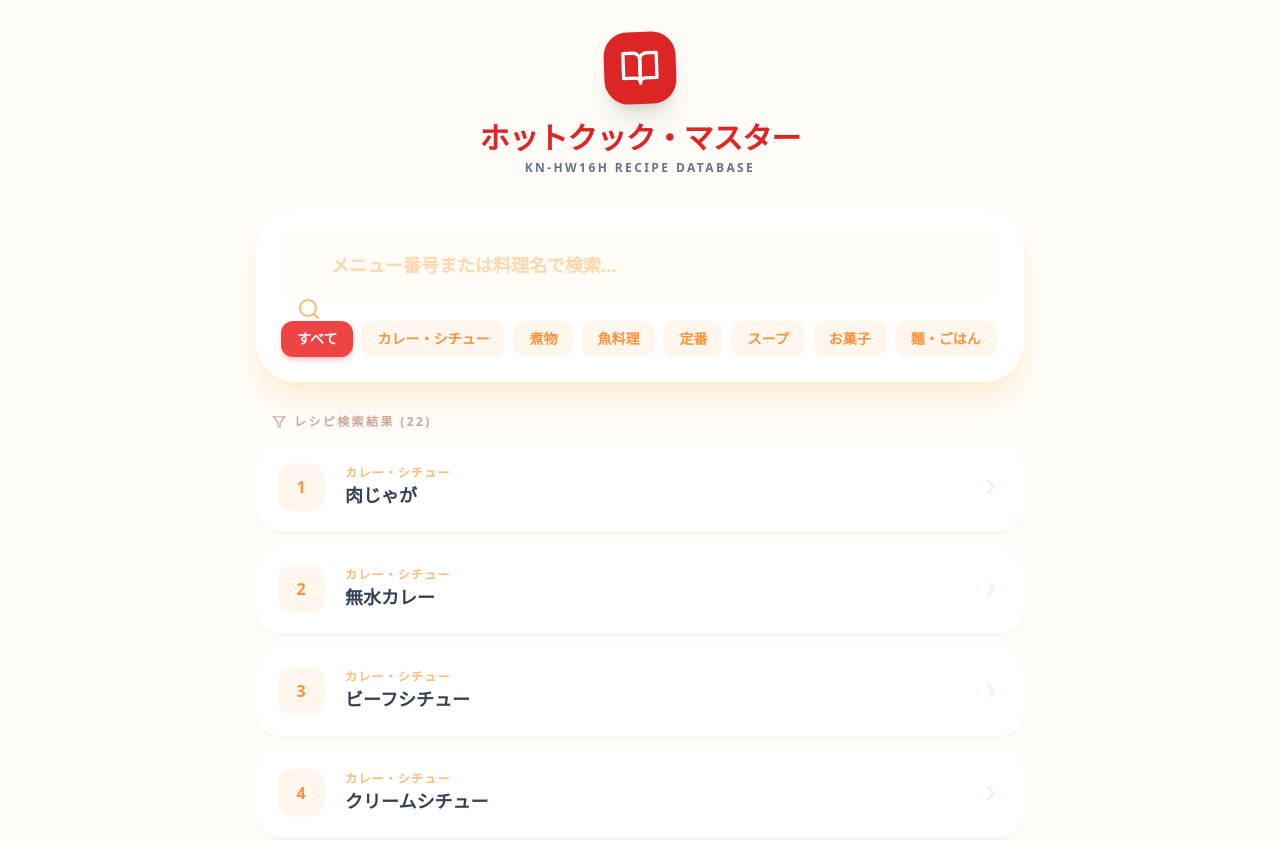
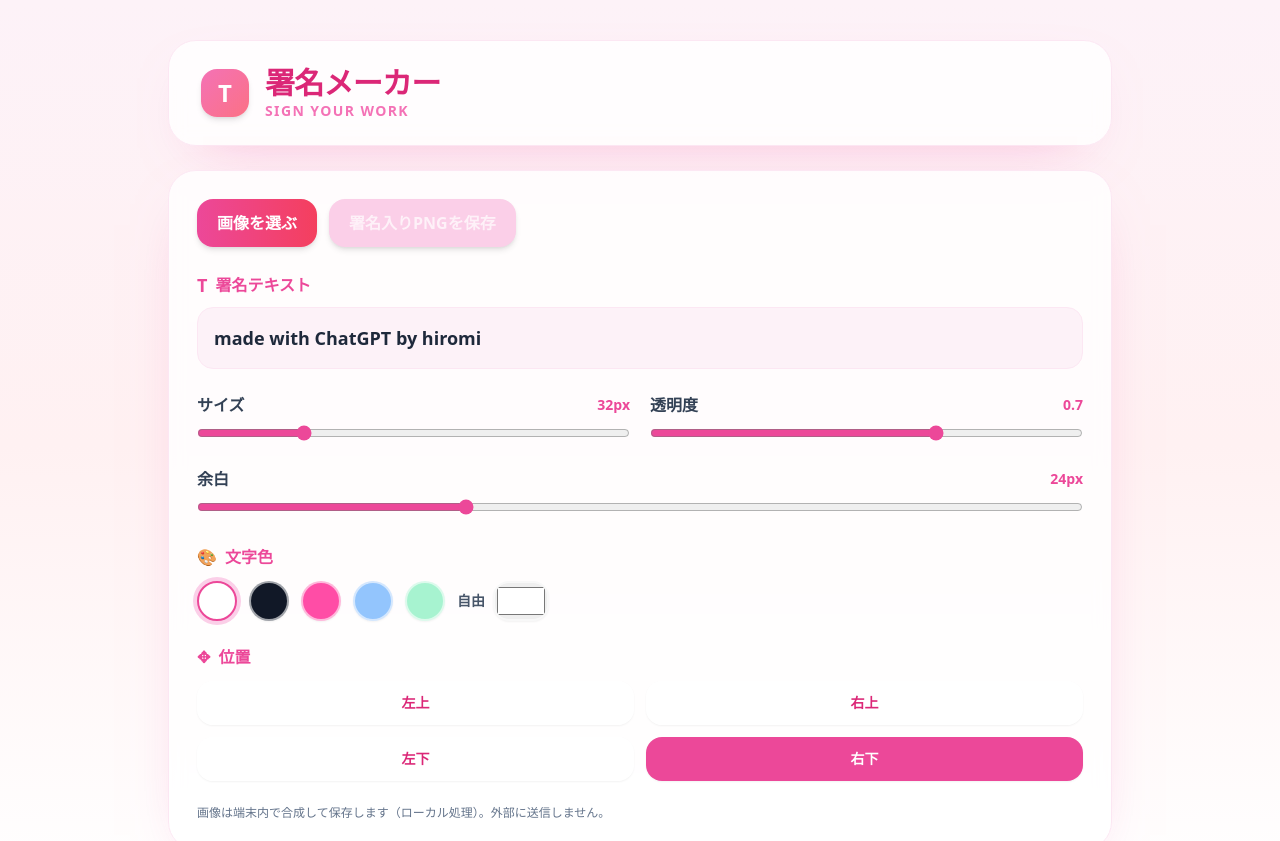
Before and after one commit to lavendel666/my-hotcook-app, a React (Vite) app: page / in a window 1280 px wide. Shown: the top 841 px of the page. Built offline with nearby package versions, Linux system fonts and the light colour scheme.

Commit message:
Update App.jsx

```diff
--- a/src/App.jsx
+++ b/src/App.jsx
@@ -1,215 +1,308 @@
-import React, { useState, useMemo } from 'react';
-import { Search, Utensils, Info, BookOpen, AlertCircle, ChevronRight, Filter } from 'lucide-react';
+import React, { useMemo, useRef, useState } from "react";
 
-// レシピデータの拡張 (主要なカテゴリーを網羅)
-const RECIPE_DATA = {
-  // --- カレー・シチュー ---
-  "1": { category: "カレー・シチュー", name: "肉じゃが", ingredients: ["じゃがいも: 3個", "たまねぎ: 2個", "にんじん: 1/2本", "牛バラ肉: 200g", "調味料(醤油・酒・砂糖・みりん 各大3)"], points: "水は入れません。野菜の水分でおいしくなります。" },
-  "2": { category: "カレー・シチュー", name: "無水カレー", ingredients: ["トマト: 3個", "たまねぎ: 2個", "鶏もも肉: 1枚", "カレールー: 4〜5皿分"], points: "トマトの水分だけで作るので濃厚な味になります。" },
-  "3": { category: "カレー・シチュー", name: "ビーフシチュー", ingredients: ["牛すね肉: 400g", "じゃがいも: 2個", "たまねぎ: 2個", "デミグラスソース缶: 1缶"], points: "お肉を赤ワインに漬けるとより柔らかくなります。" },
-  "4": { category: "カレー・シチュー", name: "クリームシチュー", ingredients: ["鶏もも肉: 1枚", "たまねぎ: 1個", "牛乳: 200ml(後入れ)"], points: "牛乳は加熱終了後に加えて延長加熱すると分離しません。" },
+export default function App() {
+  const fileRef = useRef(null);
+  const [imageUrl, setImageUrl] = useState(null);
 
-  // --- 煮物 ---
-  "5": { category: "煮物", name: "おでん", ingredients: ["大根: 300g", "練り物: 適量", "だし汁: 600ml"], points: "大根に隠し包丁を入れると味が染み込みます。" },
-  "6": { category: "煮物", name: "筑前煮", ingredients: ["鶏肉: 150g", "ごぼう: 1/2本", "れんこん: 150g"], points: "根菜は大きく切って食感を楽しみましょう。" },
-  "7": { category: "煮物", name: "かぼちゃの煮物", ingredients: ["かぼちゃ: 1/4個", "水: 大3", "調味料"], points: "皮を下に並べると煮崩れしません。" },
-  "10": { category: "煮物", name: "きんぴらごぼう", ingredients: ["ごぼう: 150g", "にんじん: 1/2本", "ごま油: 大1"], points: "まぜ技ユニットがしっかり味を絡めます。" },
-  "56": { category: "煮物", name: "豚の角煮", ingredients: ["豚バラ肉(塊): 500g", "生姜: 1かけ", "ネギの青い部分"], points: "お肉を先に下茹でするモード(No.68)を使うと脂が抜けます。" },
+  const [text, setText] = useState("made with ChatGPT by hiromi");
+  const [fontSize, setFontSize] = useState(32);
+  const [opacity, setOpacity] = useState(0.7);
+  const [padding, setPadding] = useState(24);
+  const [pos, setPos] = useState("br"); // br, bl, tr, tl
+  const [color, setColor] = useState("#ffffff");
 
-  // --- 魚料理 ---
-  "12": { category: "魚料理", name: "さばのみそ煮", ingredients: ["さば: 2〜4切れ", "生姜: 1かけ", "味噌・みりん・酒"], points: "皮を上にして重ならないように並べます。" },
-  "13": { category: "魚料理", name: "いわしの骨まで煮", ingredients: ["いわし: 6〜8匹", "梅干し: 2個", "調味料"], points: "約2時間半かけて骨まで柔らかくします。" },
-  "114": { category: "魚料理", name: "あさりの酒蒸し", ingredients: ["あさり: 300g", "酒: 大2"], points: "砂抜きをしっかりしてから調理してください。" },
+  const posLabel = useMemo(
+    () => ({
+      tl: "左上",
+      tr: "右上",
+      bl: "左下",
+      br: "右下",
+    }),
+    []
+  );
 
-  // --- スープ・汁物 ---
-  "42": { category: "スープ", name: "ポトフ", ingredients: ["ソーセージ: 4〜6本", "キャベツ: 1/4個", "水: 600ml"], points: "キャベツの芯を付けたまま大きく切ると甘みが出ます。" },
-  "43": { category: "スープ", name: "豚汁", ingredients: ["豚バラ肉: 100g", "大根: 100g", "味噌: 大4"], points: "具だくさんで野菜の旨みがしっかり出ます。" },
-  "45": { category: "スープ", name: "みそ汁", ingredients: ["豆腐・わかめなど好きな具材", "だし汁: 600ml"], points: "毎朝の時短に最適です。" },
+  function onPickFile(e) {
+    const file = e.target.files?.[0];
+    if (!file) return;
+    const url = URL.createObjectURL(file);
+    setImageUrl(url);
+  }
 
-  // --- 麺・ごはん ---
-  "100": { category: "麺・ごはん", name: "ナポリタン風パスタ", ingredients: ["パスタ(7分茹で): 100g", "玉ねぎ・ピーマン", "水: 220ml"], points: "乾麺のまま入れてOK！半分に折って入れます。" },
-  "101": { category: "麺・ごはん", name: "ちゃんぽん麺", ingredients: ["ちゃんぽん麺: 1玉", "冷凍シーフードミックス", "水: 200ml"], points: "野菜たっぷりで栄養満点です。" },
+  async function downloadMerged() {
+    if (!imageUrl) return;
 
-  // --- お菓子・パン ---
-  "63": { category: "お菓子", name: "スポンジケーキ", ingredients: ["卵: 3個", "小麦粉: 90g", "砂糖: 90g"], points: "内鍋にバターをしっかり塗ると綺麗に取り出せます。" },
-  "64": { category: "お菓子", name: "ブラウニー", ingredients: ["チョコ: 100g", "くるみ: 適量"], points: "濃厚でしっとりした仕上がりになります。" },
-  "108": { category: "お菓子", name: "サラダチキン", ingredients: ["鶏むね肉: 1枚(250g)", "塩・酒"], points: "低温調理でしっとりジューシーに仕上がります。" },
+    const img = new Image();
+    img.crossOrigin = "anonymous";
+    img.src = imageUrl;
 
-  // --- その他・定番 ---
-  "26": { category: "定番", name: "ゆで卵", ingredients: ["卵: 1〜6個", "水: 100ml"], points: "蒸し板を使います。好みの固さで時間を調整してください。" },
-  "80": { category: "定番", name: "麻婆豆腐", ingredients: ["豆腐: 1丁", "ひき肉: 100g", "合わせ調味料"], points: "豆腐が崩れないようにそっと入れます。" }
-};
+    await new Promise((resolve, reject) => {
+      img.onload = resolve;
+      img.onerror = reject;
+    });
 
-const App = () => {
-  const [query, setQuery] = useState('');
-  const [activeCategory, setActiveCategory] = useState('すべて');
-  const [result, setResult] = useState(null);
+    const canvas = document.createElement("canvas");
+    canvas.width = img.naturalWidth;
+    canvas.height = img.naturalHeight;
 
-  const categories = ['すべて', ...new Set(Object.values(RECIPE_DATA).map(r => r.category))];
+    const ctx = canvas.getContext("2d");
+    ctx.drawImage(img, 0, 0);
 
-  // フィルタリングされたレシピリスト
-  const filteredList = useMemo(() => {
-    return Object.entries(RECIPE_DATA).filter(([no, data]) => {
-      const matchesCategory = activeCategory === 'すべて' || data.category === activeCategory;
-      const matchesQuery = no.includes(query) || data.name.includes(query);
-      return matchesCategory && matchesQuery;
-    });
-  }, [query, activeCategory]);
+    const scale = canvas.width / 1200;
+    const fs = Math.max(12, Math.round(fontSize * scale));
+    const pad = Math.round(padding * scale);
 
-  const handleSearch = (no) => {
-    setResult(RECIPE_DATA[no]);
-    setQuery(no);
+    ctx.font = `${fs}px system-ui, -apple-system, Segoe UI, Roboto, sans-serif`;
+    ctx.fillStyle = color;
+    ctx.globalAlpha = opacity;
+
+    const metrics = ctx.measureText(text);
+    const textW = metrics.width;
+    const textH = fs;
+
+    let x = pad;
+    let y = canvas.height - pad;
+
+    ctx.textBaseline = "bottom";
+
+    if (pos === "br") {
+      x = canvas.width - pad - textW;
+      y = canvas.height - pad;
+    } else if (pos === "bl") {
+      x = pad;
+      y = canvas.height - pad;
+    } else if (pos === "tr") {
+      x = canvas.width - pad - textW;
+      y = pad + textH;
+    } else if (pos === "tl") {
+      x = pad;
+      y = pad + textH;
+    }
+
+    // 文字を読みやすくする影
+    ctx.save();
+    ctx.globalAlpha = Math.min(1, opacity);
+    ctx.shadowColor = "rgba(0,0,0,0.35)";
+    ctx.shadowBlur = Math.round(8 * scale);
+    ctx.shadowOffsetX = Math.round(2 * scale);
+    ctx.shadowOffsetY = Math.round(2 * scale);
+    ctx.fillText(text, x, y);
+    ctx.restore();
+
+    const a = document.createElement("a");
+    a.href = canvas.toDataURL("image/png");
+    a.download = "signed.png";
+    a.click();
+  }
+
+  const ColorChip = ({ value, label }) => {
+    const selected = color.toLowerCase() === value.toLowerCase();
+    return (
+      <button
+        type="button"
+        onClick={() => setColor(value)}
+        className={[
+          "h-10 w-10 rounded-full border-2 transition-all",
+          "shadow-sm",
+          selected
+            ? "border-pink-500 ring-4 ring-pink-200"
+            : "border-white/60 hover:ring-4 hover:ring-pink-100",
+        ].join(" ")}
+        aria-label={label}
+        title={label}
+        style={{ backgroundColor: value }}
+      />
+    );
+  };
+
+  const PosButton = ({ value, children }) => {
+    const active = pos === value;
+    return (
+      <button
+        type="button"
+        onClick={() => setPos(value)}
+        className={[
+          "rounded-2xl px-4 py-3 text-sm font-semibold transition-all",
+          "shadow-sm",
+          active
+            ? "bg-pink-500 text-white shadow-md"
+            : "bg-white/70 text-pink-600 hover:bg-white",
+        ].join(" ")}
+      >
+        {children}
+      </button>
+    );
   };
 
   return (
-    <div className="min-h-screen bg-orange-50/50 p-4 md:p-8 font-sans text-slate-800">
-      <div className="max-w-3xl mx-auto">
-
+    <div className="min-h-screen bg-gradient-to-b from-pink-50 via-rose-50 to-white text-slate-800">
+      <div className="mx-auto max-w-5xl p-6 md:p-10 space-y-6">
         {/* Header */}
-        <header className="text-center mb-8">
-          <div className="flex justify-center mb-4">
-            <div className="bg-red-600 p-4 rounded-3xl shadow-xl transform -rotate-2">
-              <BookOpen className="text-white w-10 h-10" />
+        <div className="rounded-[28px] bg-white/80 backdrop-blur border border-pink-100 shadow-[0_20px_60px_-35px_rgba(244,114,182,0.65)] px-6 py-6 md:px-8">
+          <div className="flex items-center gap-4">
+            <div className="h-12 w-12 rounded-2xl bg-gradient-to-br from-pink-400 to-rose-400 grid place-items-center shadow-md">
+              <span className="text-white text-2xl font-black">T</span>
             </div>
-          </div>
-          <h1 className="text-3xl font-black text-red-600 tracking-tight">ホットクック・マスター</h1>
-          <p className="text-slate-500 font-bold mt-1 uppercase text-xs tracking-[0.2em]">KN-HW16H Recipe Database</p>
-        </header>
-
-        {/* Search & Filter Section */}
-        <div className="bg-white rounded-[2.5rem] p-6 shadow-xl shadow-orange-100 border border-white mb-8">
-          <div className="relative mb-6">
-            <input
-              type="text"
-              value={query}
-              onChange={(e) => {
-                setQuery(e.target.value);
-                setResult(null);
-              }}
-              placeholder="メニュー番号または料理名で検索..."
-              className="w-full pl-12 pr-6 py-4 bg-orange-50/50 border-2 border-transparent focus:border-red-400 rounded-2xl outline-none transition-all text-lg font-bold placeholder:text-orange-200"
-            />
-            <Search className="absolute left-4 top-4.5 text-orange-300" size={24} />
-          </div>
-
-          {/* Category Pills */}
-          <div className="flex flex-wrap gap-2">
-            {categories.map(cat => (
-              <button
-                key={cat}
-                onClick={() => setActiveCategory(cat)}
-                className={`px-4 py-2 rounded-xl text-sm font-bold transition-all ${
-                  activeCategory === cat
-                  ? 'bg-red-500 text-white shadow-md shadow-red-200'
-                  : 'bg-orange-50 text-orange-400 hover:bg-orange-100'
-                }`}
-              >
-                {cat}
-              </button>
-            ))}
+            <div>
+              <h1 className="text-2xl md:text-3xl font-black tracking-tight text-pink-600">
+                署名メーカー
+              </h1>
+              <p className="text-xs md:text-sm text-pink-400 font-semibold tracking-widest">
+                SIGN YOUR WORK
+              </p>
+            </div>
           </div>
         </div>
 
-        {/* Display Content */}
-        {result ? (
-          /* Single Recipe View */
-          <div className="animate-in fade-in slide-in-from-bottom-4 duration-500">
-            <button
-              onClick={() => setResult(null)}
-              className="mb-4 text-orange-400 font-bold flex items-center gap-1 hover:text-red-500 transition-colors"
-            >
-              ← リストに戻る
-            </button>
-            <div className="bg-white rounded-[3rem] p-8 shadow-2xl border border-white relative overflow-hidden">
-              <div className="absolute top-0 right-0 p-8 opacity-[0.03]">
-                <Utensils size={160} />
+        <div className="grid gap-6 md:grid-cols-1">
+          {/* Controls */}
+          <div className="rounded-[28px] bg-white/80 backdrop-blur border border-pink-100 shadow-[0_20px_60px_-35px_rgba(244,114,182,0.65)] p-6 md:p-7 space-y-6">
+            <div className="flex flex-wrap items-center gap-3">
+              <button
+                type="button"
+                onClick={() => fileRef.current?.click()}
+                className="rounded-2xl bg-gradient-to-r from-pink-500 to-rose-500 text-white px-5 py-3 font-bold shadow-md hover:opacity-95 active:scale-[0.99] transition"
+              >
+                画像を選ぶ
+              </button>
+              <button
+                type="button"
+                onClick={downloadMerged}
+                disabled={!imageUrl}
+                className={[
+                  "rounded-2xl px-5 py-3 font-bold shadow-md transition",
+                  !imageUrl
+                    ? "bg-pink-200 text-white/70 cursor-not-allowed"
+                    : "bg-white text-pink-600 border border-pink-200 hover:bg-pink-50 active:scale-[0.99]",
+                ].join(" ")}
+              >
+                署名入りPNGを保存
+              </button>
+
+              <input
+                ref={fileRef}
+                type="file"
+                accept="image/*"
+                className="hidden"
+                onChange={onPickFile}
+              />
+            </div>
+
+            {/* Text */}
+            <div className="space-y-2">
+              <div className="flex items-center gap-2 text-pink-500 font-extrabold">
+                <span className="inline-block text-lg">T</span>
+                <span>署名テキスト</span>
               </div>
+              <input
+                value={text}
+                onChange={(e) => setText(e.target.value)}
+                className="w-full rounded-2xl bg-pink-50 border border-pink-100 px-4 py-4 text-lg font-semibold outline-none focus:ring-4 focus:ring-pink-200"
+                placeholder="例：made with ChatGPT by hiromi"
+              />
+            </div>
 
-              <div className="relative">
-                <span className="bg-red-100 text-red-600 px-4 py-1.5 rounded-full text-sm font-black mb-4 inline-block">
-                  MENU NO. {query}
-                </span>
-                <h2 className="text-4xl font-black text-slate-800 mb-8 tracking-tighter">{result.name}</h2>
+            {/* Sliders */}
+            <div className="grid gap-5 md:grid-cols-2">
+              <label className="space-y-2">
+                <div className="flex items-center justify-between">
+                  <span className="font-bold text-slate-700">サイズ</span>
+                  <span className="text-sm font-bold text-pink-500">
+                    {fontSize}px
+                  </span>
+                </div>
+                <input
+                  type="range"
+                  min="12"
+                  max="96"
+                  value={fontSize}
+                  onChange={(e) => setFontSize(Number(e.target.value))}
+                  className="w-full accent-pink-500"
+                />
+              </label>
 
-                <div className="grid md:grid-cols-2 gap-8">
-                  <section>
-                    <h3 className="flex items-center gap-2 text-slate-800 font-black mb-4 border-l-4 border-red-500 pl-3 uppercase tracking-wider text-sm">
-                      <Utensils size={18} className="text-red-500" />
-                      材料の目安
-                    </h3>
-                    <ul className="space-y-3">
-                      {result.ingredients.map((ing, i) => (
-                        <li key={i} className="flex items-center gap-3 text-slate-600 font-medium">
-                          <div className="w-1.5 h-1.5 bg-red-200 rounded-full" />
-                          {ing}
-                        </li>
-                      ))}
-                    </ul>
-                  </section>
+              <label className="space-y-2">
+                <div className="flex items-center justify-between">
+                  <span className="font-bold text-slate-700">透明度</span>
+                  <span className="text-sm font-bold text-pink-500">
+                    {opacity}
+                  </span>
+                </div>
+                <input
+                  type="range"
+                  min="0.1"
+                  max="1"
+                  step="0.05"
+                  value={opacity}
+                  onChange={(e) => setOpacity(Number(e.target.value))}
+                  className="w-full accent-pink-500"
+                />
+              </label>
 
-                  <section>
-                    <h3 className="flex items-center gap-2 text-slate-800 font-black mb-4 border-l-4 border-red-500 pl-3 uppercase tracking-wider text-sm">
-                      <Info size={18} className="text-red-500" />
-                      調理のポイント
-                    </h3>
-                    <div className="bg-red-50/50 p-6 rounded-3xl border border-red-100 italic text-red-900 leading-relaxed shadow-inner">
-                      {result.points}
-                    </div>
-                  </section>
+              <label className="space-y-2 md:col-span-2">
+                <div className="flex items-center justify-between">
+                  <span className="font-bold text-slate-700">余白</span>
+                  <span className="text-sm font-bold text-pink-500">
+                    {padding}px
+                  </span>
+                </div>
+                <input
+                  type="range"
+                  min="0"
+                  max="80"
+                  value={padding}
+                  onChange={(e) => setPadding(Number(e.target.value))}
+                  className="w-full accent-pink-500"
+                />
+              </label>
+            </div>
+
+            {/* Colors */}
+            <div className="space-y-3">
+              <div className="flex items-center gap-2 text-pink-500 font-extrabold">
+                <span>🎨</span>
+                <span>文字色</span>
+              </div>
+              <div className="flex flex-wrap items-center gap-3">
+                <ColorChip value="#ffffff" label="白" />
+                <ColorChip value="#111827" label="黒" />
+                <ColorChip value="#ff4da6" label="ピンク" />
+                <ColorChip value="#93c5fd" label="水色" />
+                <ColorChip value="#a7f3d0" label="ミント" />
+                <div className="flex items-center gap-2">
+                  <span className="text-sm font-bold text-slate-600">
+                    自由
+                  </span>
+                  <input
+                    type="color"
+                    value={color}
+                    onChange={(e) => setColor(e.target.value)}
+                    className="h-10 w-14 rounded-2xl border-2 border-white/60 shadow-sm"
+                    title="カスタム色"
+                  />
                 </div>
               </div>
             </div>
-          </div>
-        ) : (
-          /* List Browse View */
-          <div className="space-y-3">
-            <h3 className="text-orange-900/40 font-black uppercase tracking-[0.2em] text-xs px-4 flex items-center gap-2">
-              <Filter size={14} />
-              レシピ検索結果 ({filteredList.length})
-            </h3>
 
-            {filteredList.length > 0 ? (
-              <div className="grid gap-3">
-                {filteredList.map(([no, data]) => (
-                  <button
-                    key={no}
-                    onClick={() => handleSearch(no)}
-                    className="w-full bg-white hover:bg-red-50 p-5 rounded-3xl flex items-center justify-between group transition-all border border-transparent hover:border-red-100 shadow-sm hover:shadow-md"
-                  >
-                    <div className="flex items-center gap-5">
-                      <div className="w-12 h-12 bg-orange-50 rounded-2xl flex items-center justify-center font-black text-orange-400 group-hover:bg-white group-hover:text-red-500 transition-colors">
-                        {no}
-                      </div>
-                      <div className="text-left">
-                        <p className="text-xs font-bold text-orange-300 uppercase tracking-widest">{data.category}</p>
-                        <p className="text-lg font-black text-slate-700">{data.name}</p>
-                      </div>
-                    </div>
-                    <ChevronRight className="text-orange-100 group-hover:text-red-300 transition-colors" />
-                  </button>
-                ))}
+            {/* Position */}
+            <div className="space-y-3">
+              <div className="flex items-center gap-2 text-pink-500 font-extrabold">
+                <span>✥</span>
+                <span>位置</span>
               </div>
-            ) : (
-              <div className="bg-white/40 border-4 border-dashed border-orange-100 rounded-[3rem] py-20 text-center">
-                <AlertCircle className="mx-auto text-orange-200 mb-3" size={48} />
-                <p className="text-orange-300 font-bold text-lg">レシピが見つかりませんでした</p>
+              <div className="grid grid-cols-2 gap-3">
+                <PosButton value="tl">左上</PosButton>
+                <PosButton value="tr">右上</PosButton>
+                <PosButton value="bl">左下</PosButton>
+                <PosButton value="br">右下</PosButton>
               </div>
-            )}
-          </div>
-        )}
+            </div>
 
-        {/* Guide Text */}
-        {!result && (
-          <div className="mt-12 text-center bg-orange-100/30 p-8 rounded-[3rem]">
-            <p className="text-orange-900/40 text-sm font-bold leading-relaxed">
-              番号が分かれば直接入力、分からなければカテゴリーから選んでください。<br/>
-              ※材料は目安です。詳細は公式レシピブックをご確認ください。
+            <p className="text-xs text-slate-500">
+              画像は端末内で合成して保存します（ローカル処理）。外部に送信しません。
             </p>
           </div>
-        )}
+        </div>
       </div>
     </div>
   );
-};
-
-export default App;
+}
```
